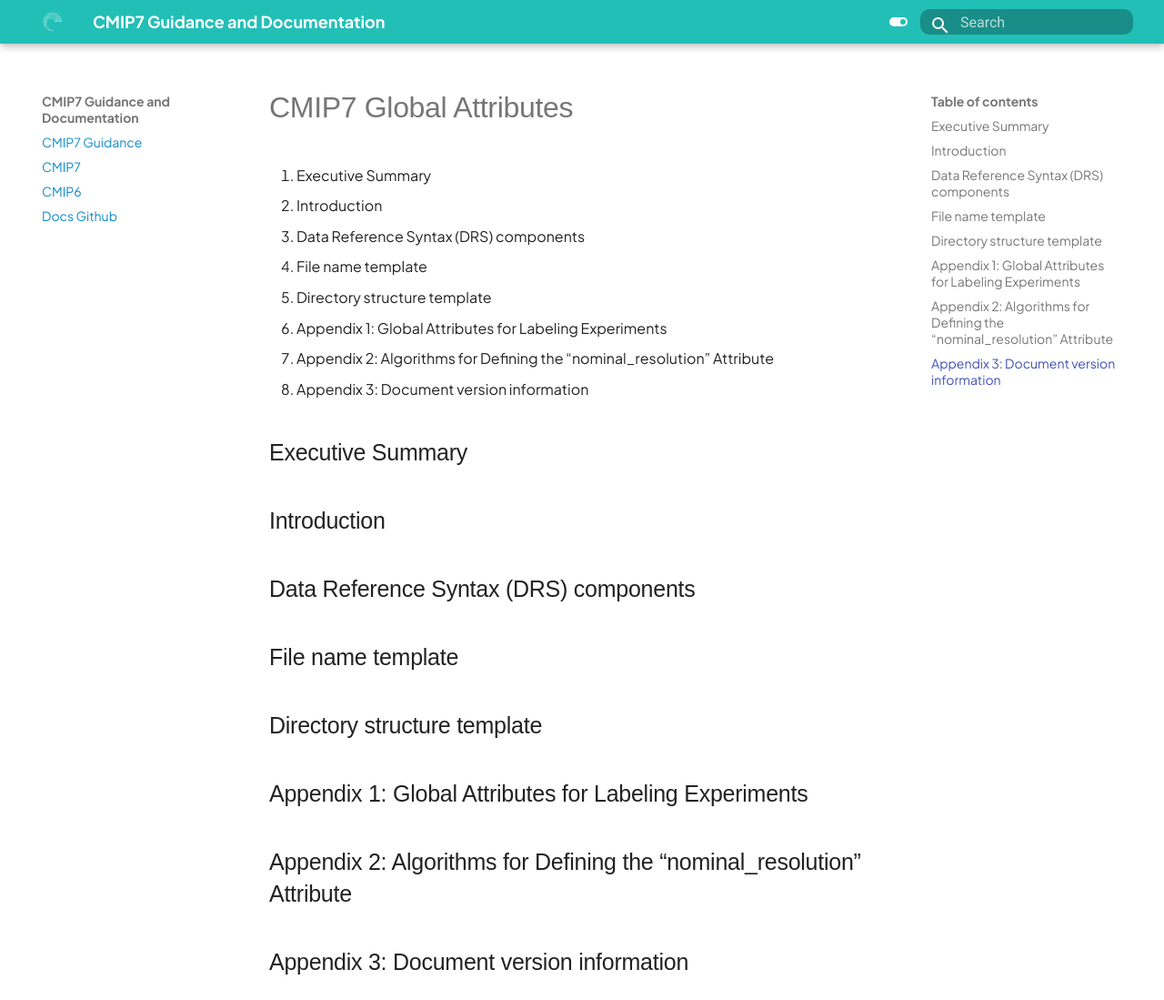
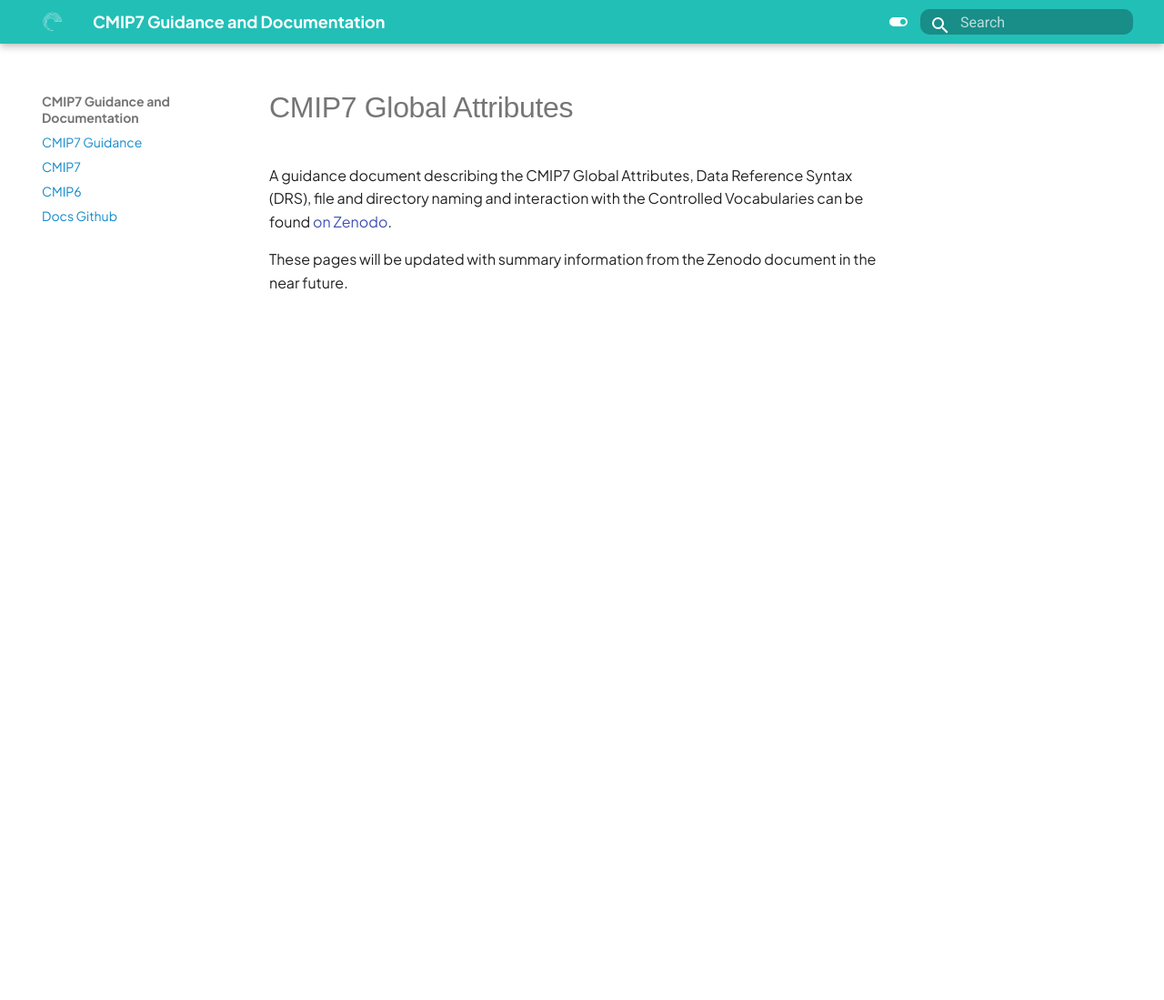
Before and after one commit to WCRP-CMIP/cmip7-guidance, an MkDocs documentation site: the page built from docs/CMIP7/global_attributes.md, in a window 1280 px wide and 1099 px high. Shown: the whole window at 91% size. Built offline with MkDocs 1.6.1 and Material for MkDocs 9.7.7, drawn with Linux system fonts in a browser that asks for light colours; some web fonts are replaced.

Commit message:
Point to zenodo for global attributes

```diff
--- a/docs/CMIP7/global_attributes.md
+++ b/docs/CMIP7/global_attributes.md
@@ -5,6 +5,15 @@ title: CMIP7 Global Attributes
 
 # CMIP7 Global Attributes
 
+A guidance document describing the CMIP7 Global Attributes, Data Reference Syntax (DRS),
+file and directory naming and interaction with the Controlled Vocabularies can be found
+[on Zenodo](https://zenodo.org/records/17250297).
+
+These pages will be updated with summary information from the Zenodo document in the near
+future.
+
+
+<!--
 1. Executive Summary
 2. Introduction
 3. Data Reference Syntax (DRS) components
@@ -22,3 +31,4 @@ title: CMIP7 Global Attributes
 ## Appendix 1: Global Attributes for Labeling Experiments
 ## Appendix 2: Algorithms for Defining the “nominal_resolution” Attribute
 ## Appendix 3: Document version information
+-->
```
